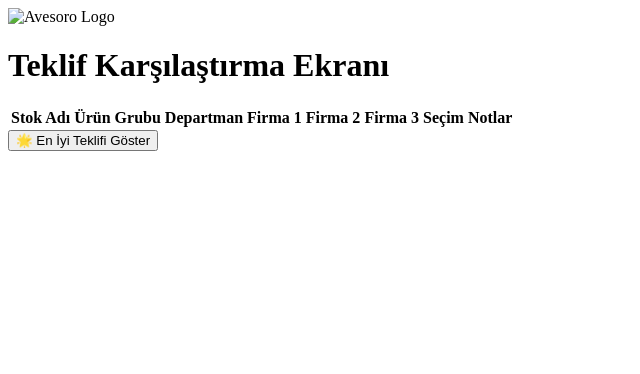
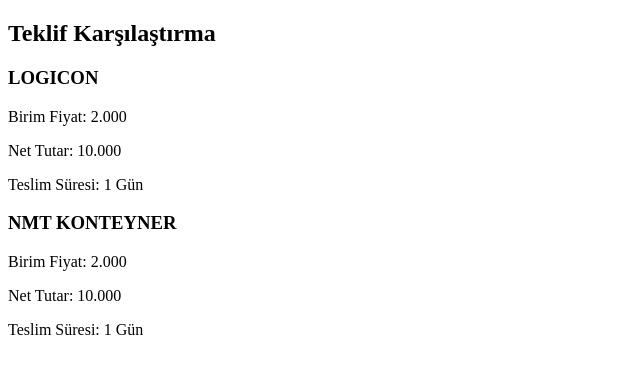
Before and after one commit to Dogan2200/teklif-apppp, a plain HTML site: page karsilastirma.html in a window 1280 px wide. Shown: the whole page, without its empty margins (0-640 px from the left). Drawn offline with Linux system fonts and the light colour scheme.

Commit message:
Update karsilastirma.html
Signed-off-by: Dogan2200 <dqan00@gmail.com>

```diff
--- a/karsilastirma.html
+++ b/karsilastirma.html
@@ -2,37 +2,24 @@
 <html lang="tr">
 <head>
   <meta charset="UTF-8">
-  <meta name="viewport" content="width=device-width, initial-scale=1.0">
   <title>Teklif Karşılaştırma</title>
   <link rel="stylesheet" href="style.css">
 </head>
 <body>
-
-  <div class="logo">
-    <img src="logo.png" alt="Avesoro Logo">
+  <h2>Teklif Karşılaştırma</h2>
+  <div class="teklifler">
+    <div class="firma-kutusu">
+      <h3>LOGICON</h3>
+      <p>Birim Fiyat: 2.000</p>
+      <p>Net Tutar: 10.000</p>
+      <p>Teslim Süresi: 1 Gün</p>
+    </div>
+    <div class="firma-kutusu onayli">
+      <h3>NMT KONTEYNER</h3>
+      <p>Birim Fiyat: 2.000</p>
+      <p>Net Tutar: 10.000</p>
+      <p>Teslim Süresi: 1 Gün</p>
+    </div>
   </div>
-
-  <h1>Teklif Karşılaştırma Ekranı</h1>
-
-  <table id="karsilastirmaTablosu">
-    <thead>
-      <tr>
-        <th>Stok Adı</th>
-        <th>Ürün Grubu</th>
-        <th>Departman</th>
-        <th>Firma 1</th>
-        <th>Firma 2</th>
-        <th>Firma 3</th>
-        <th>Seçim</th>
-        <th>Notlar</th>
-      </tr>
-    </thead>
-    <tbody>
-      <!-- Karşılaştırma verileri burada gösterilecek -->
-    </tbody>
-  </table>
-
-  <button onclick="enIyiTeklifiGoster()">🌟 En İyi Teklifi Göster</button>
-
 </body>
 </html>
```
